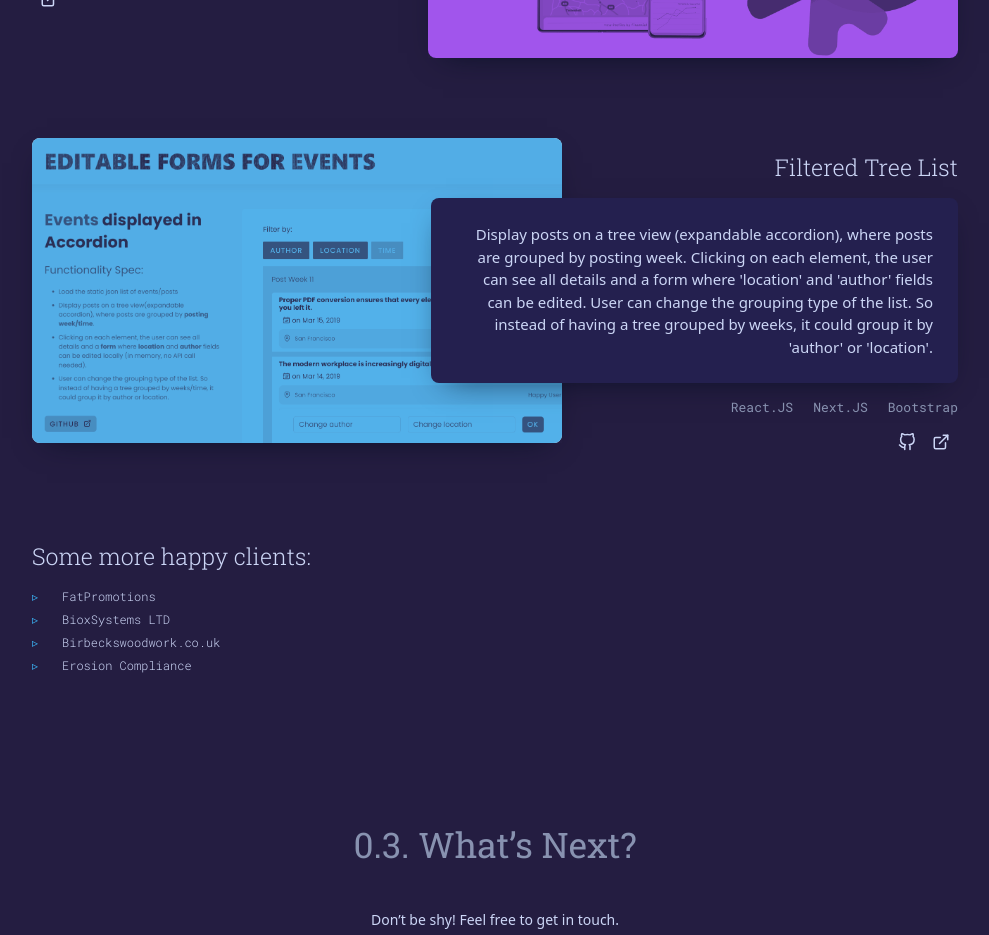
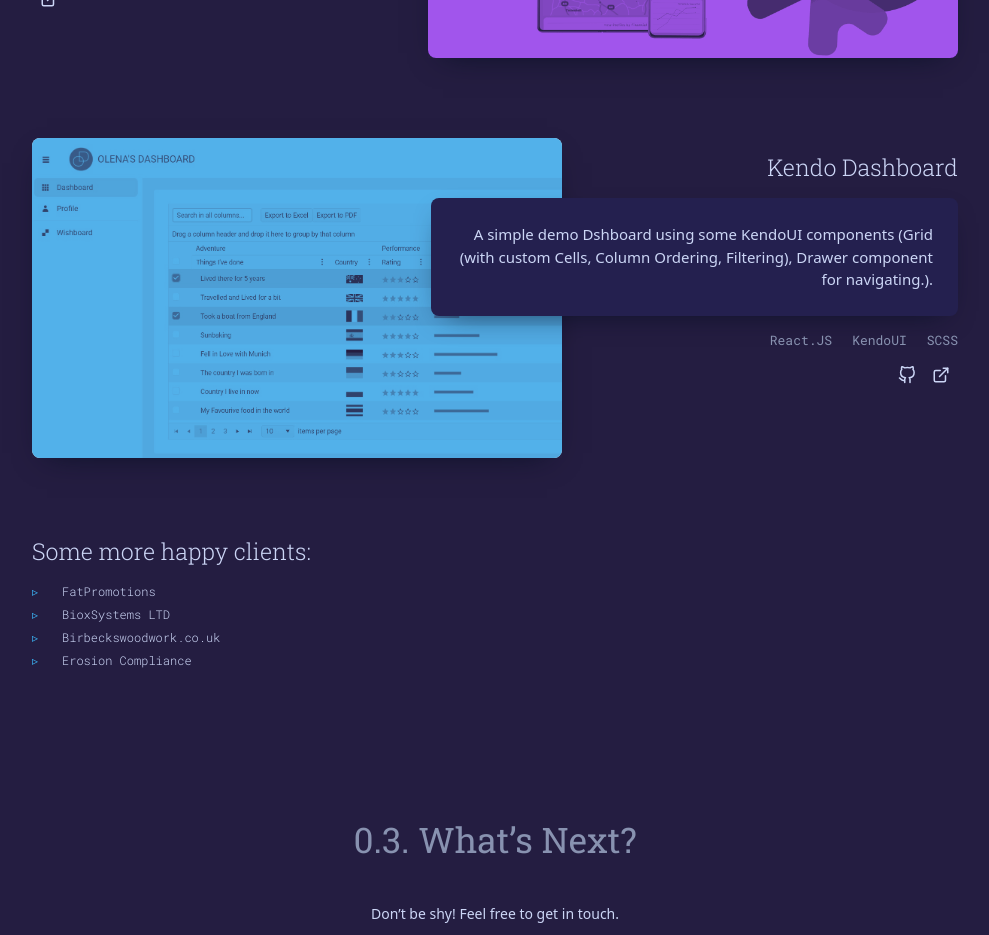
Before and after one commit to olenadm/Olena-React-Portfolio, a Next.js app: page / in a window 1280 px wide. Shown: the part 2060-2995 px from the top of the page, without its empty margins (145-1134 px from the left). Built offline with nearby package versions, Linux system fonts and the light colour scheme.

Commit message:
Kendo dashboard

```diff
--- a/src/data/projects-data.js
+++ b/src/data/projects-data.js
@@ -23,12 +23,12 @@ export const PROJECT_DATA =  [
     },
     {
       id: "2",
-      url: "https://lucent-lolly-15f9c4.netlify.app/",
-      git: `${GIT_URL}/Nitro`,
-      title: "Filtered Tree List",
-      img_url: "/img/react-ui-2.png",
-      tech: ["React.JS", "Next.JS", "Bootstrap"],
+      url: "https://cosmic-malasada-18561b.netlify.app/",
+      git: `${GIT_URL}/KendoDashboard`,
+      title: "Kendo Dashboard",
+      img_url: "/img/kendo.jpg",
+      tech: ["React.JS", "KendoUI", "SCSS"],
       description:
-        "Display posts on a tree view (expandable accordion), where posts are grouped by posting week. Clicking on each element, the user can see all details and a form where 'location' and 'author' fields can be edited. User can change the grouping type of the list. So instead of having a tree grouped by weeks, it could group it by 'author' or 'location'.",
+        "A simple demo Dshboard using some KendoUI components (Grid (with custom Cells, Column Ordering, Filtering), Drawer component for navigating.).",
     },
   ];
```
Also changed, not shown: public/img/kendo.jpg (added).
